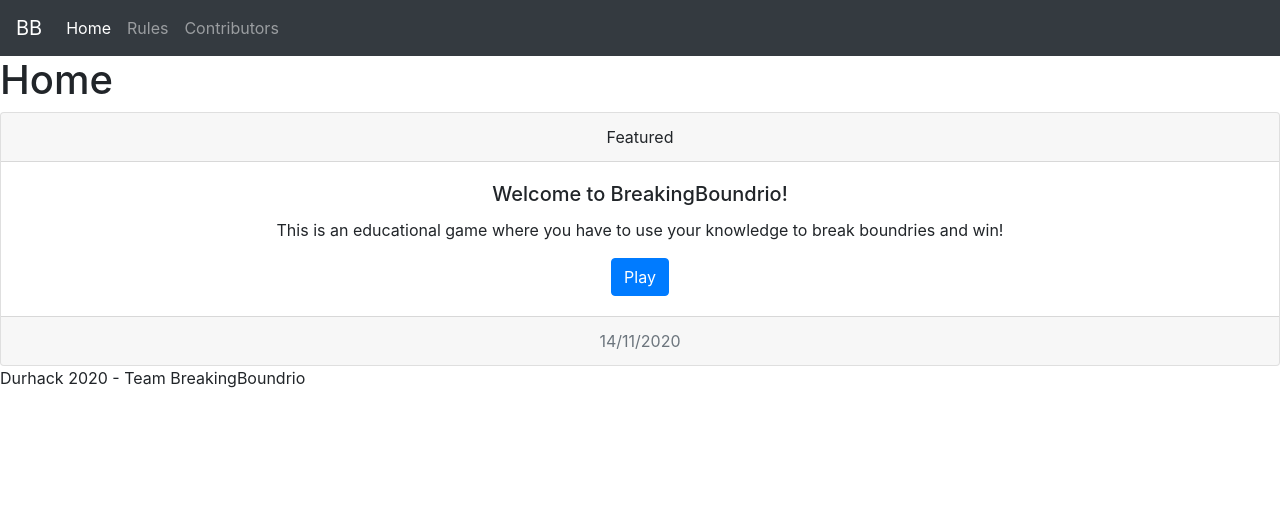
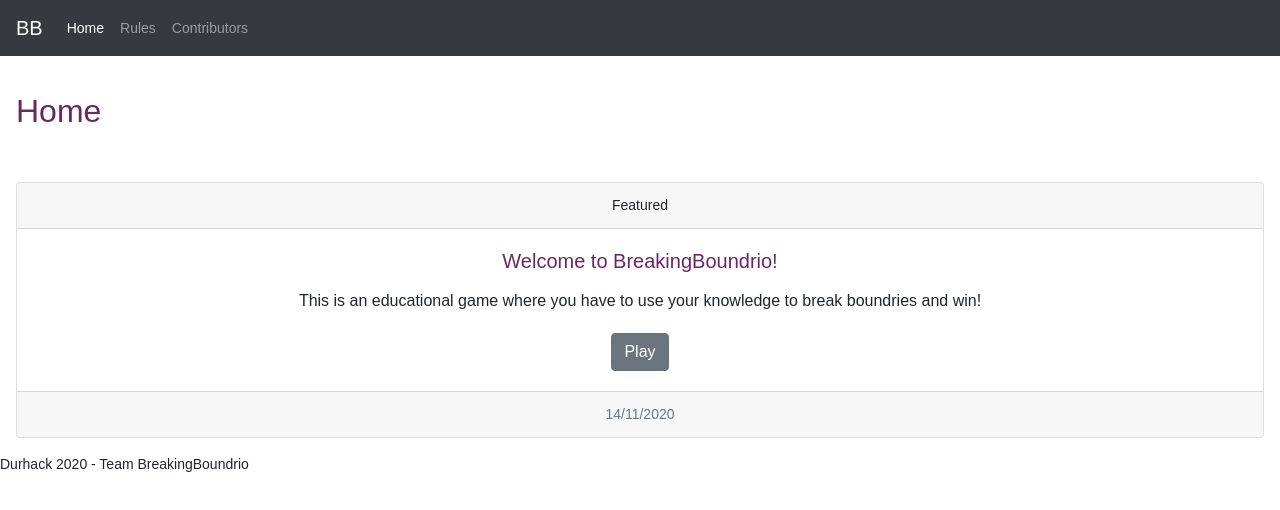
Before and after one commit to FaiZaman/BreakingBoundrio, a plain HTML site: page staticPages/index.html in a window 1280 px wide. Drawn offline with nearby package versions, Linux system fonts and the light colour scheme; files that its build step writes are made by us from their sources.

Commit message:
Added some css

```diff
--- a/staticPages/index.html
+++ b/staticPages/index.html
@@ -46,7 +46,7 @@
       </div>
     </nav>
     <header class="alignment">
-      <h1>Home</h1>
+      <h1 class="palatinate">Home</h1>
     </header>
     <main>
       <div class="card text-center">
@@ -59,7 +59,7 @@
             This is an educational game where you have to use your knowledge to
             break boundries and win!
           </p>
-          <a href="#" class="btn btn-primary">Play </a>
+          <a href="#" class="btn btn-secondary">Play </a>
         </div>
         <div class="card-footer text-muted">
           14/11/2020
--- a/staticPages/main.css
+++ b/staticPages/main.css
@@ -0,0 +1,44 @@
+body {
+    font-family: "Jost", Arial, Helvetica, sans-serif;
+    font-size: 14px;
+  }
+  body {
+    margin: 0;
+  }
+
+  header {
+    padding: 1.5rem 0;
+  }
+
+  main {
+    margin: 1rem;
+  }
+
+  h1 {
+    font-size: 2rem;
+
+    margin: 0.75rem 1rem;
+  }
+
+  h2 {
+    font-size: 1.6rem;
+
+    margin: 0.5rem 1rem;
+  }
+
+  h3 {
+    font-size: 1.4rem;
+  }
+
+  h5 {
+    color: #682860;
+  }
+
+  p {
+    font-size: 1rem;
+    padding: 0.25rem 0;
+  }
+
+  .palatinate {
+    color: #682860;
+  }
```
